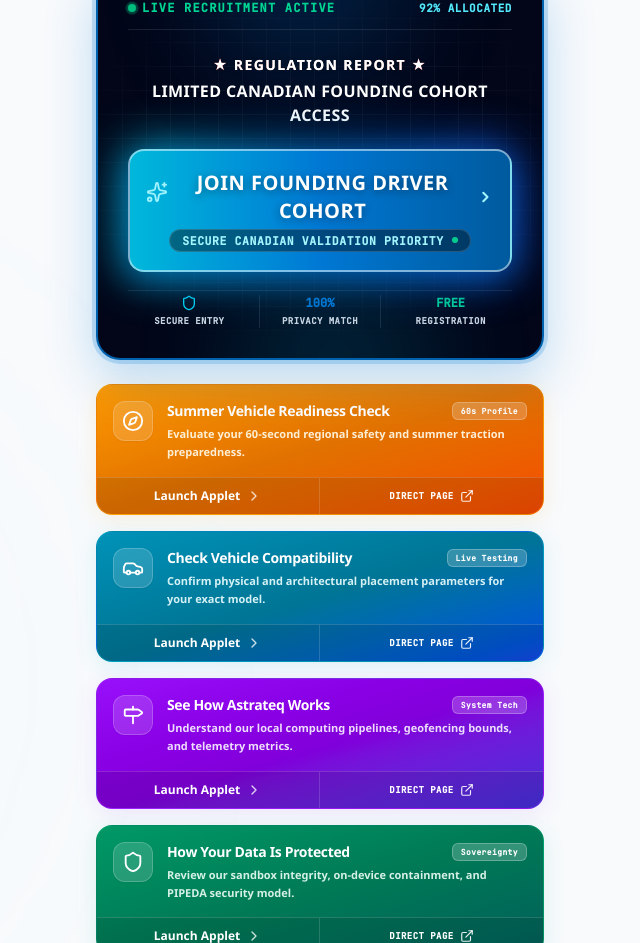
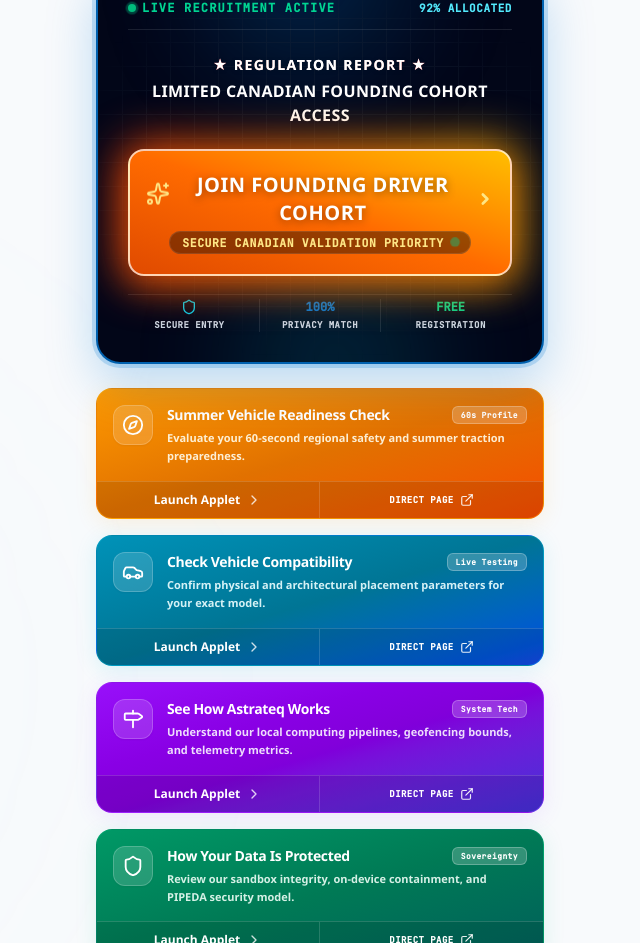
Before and after one commit to MaverickKing17/astrateq-linkbio-gateway, a React (Vite) app: page / in a window 1280 px wide. Shown: the part 795-1738 px from the top of the page, without its empty margins (320-960 px from the left). Built offline with nearby package versions, Linux system fonts and the light colour scheme.

Commit message:
feat(ui): update primary CTA to tangerine gradient
Refreshed the primary CTA button styling with a vibrant orange gradient and enhanced interaction effects to improve visual prominence and user engagement.

```diff
--- a/src/App.tsx
+++ b/src/App.tsx
@@ -182,37 +182,37 @@
 
             {/* Massive Times-Square Style CTA Button */}
             <motion.div
-              whileHover={{ scale: 1.02, y: -2 }}
+              whileHover={{ scale: 1.025, y: -2 }}
               whileTap={{ scale: 0.98 }}
-              className="w-full relative"
+              className="w-full relative group/mo"
             >
-              {/* Dynamic pulsing neon backdrop glow */}
-              <div className="absolute -inset-1 bg-gradient-to-r from-cyan-400 via-[#0078d4] to-blue-600 rounded-2xl blur-xl opacity-80 group-hover:opacity-100 transition duration-300 animate-pulse" />
+              {/* Dynamic pulsing neon backdrop glow in brilliant Tangerine Orange / Fire Coral */}
+              <div className="absolute -inset-1.5 bg-gradient-to-r from-[#ff3c00] via-[#ff7c00] to-[#ffb700] rounded-2xl blur-xl opacity-85 group-hover/mo:opacity-100 group-hover/mo:scale-103 transition duration-300 animate-pulse" />
 
               <a
                 href={primaryCTAUrl}
                 target="_blank"
                 rel="noreferrer"
                 referrerPolicy="no-referrer"
-                className="relative w-full py-4.5 bg-gradient-to-r from-cyan-500 via-[#0078d4] to-[#005a9e] rounded-2xl flex flex-col items-center justify-center text-white shadow-[0_8px_30px_rgba(0,120,212,0.4)] hover:shadow-[0_15px_45px_rgba(0,120,212,0.6)] transition-all text-center border-2 border-white/50 cursor-pointer overflow-hidden group/btn"
+                className="relative w-full py-5 bg-gradient-to-tr from-[#e04a00] via-[#ff6b00] to-[#ffbe00] rounded-2xl flex flex-col items-center justify-center text-white shadow-[0_8px_35px_rgba(255,107,0,0.45)] hover:shadow-[0_15px_45px_rgba(255,107,0,0.7)] transition-all text-center border-2 border-white/70 cursor-pointer overflow-hidden group/btn"
                 id="cta-primary-cohort"
               >
                 {/* Premium active neon hover sheen */}
-                <div className="absolute inset-0 bg-gradient-to-r from-transparent via-white/30 to-transparent -translate-x-full group-hover/btn:animate-shine duration-1000" />
+                <div className="absolute inset-0 bg-gradient-to-r from-transparent via-white/35 to-transparent -translate-x-full group-hover/btn:animate-shine duration-1000" />
 
                 <div className="flex items-center gap-2.5 px-4">
-                  <Sparkles className="w-5.5 h-5.5 text-cyan-200 animate-bounce shrink-0" />
+                  <Sparkles className="w-6 h-6 text-amber-200 animate-bounce shrink-0" />
                   <span className="font-sans font-black text-lg md:text-xl tracking-wide uppercase text-white drop-shadow-[0_2px_4px_rgba(0,0,0,0.4)]">
                     Join Founding Driver Cohort
                   </span>
-                  <ChevronRight className="w-5 h-5 text-cyan-200 group-hover/btn:translate-x-1.5 transition-transform duration-300 stroke-[3]" />
+                  <ChevronRight className="w-5.5 h-5.5 text-amber-200 group-hover/btn:translate-x-1.5 transition-transform duration-300 stroke-[3.5]" />
                 </div>
 
-                <div className="mt-1 flex items-center gap-2 px-3 py-0.5 bg-black/40 rounded-full border border-white/15">
-                  <span className="text-[10px] md:text-[11.5px] text-cyan-200 font-mono tracking-wider uppercase font-bold">
+                <div className="mt-1 flex items-center gap-2 px-3 py-0.5 bg-black/40 rounded-full border border-white/10">
+                  <span className="text-[10px] md:text-[11.5px] text-amber-200 font-mono tracking-wider uppercase font-extrabold">
                     Secure Canadian Validation priority
                   </span>
-                  <span className="w-1.5 h-1.5 rounded-full bg-emerald-400 inline-block animate-pulse" />
+                  <span className="w-1.5 h-1.5 rounded-full bg-emerald-400 inline-block animate-ping" />
                 </div>
               </a>
             </motion.div>
```
